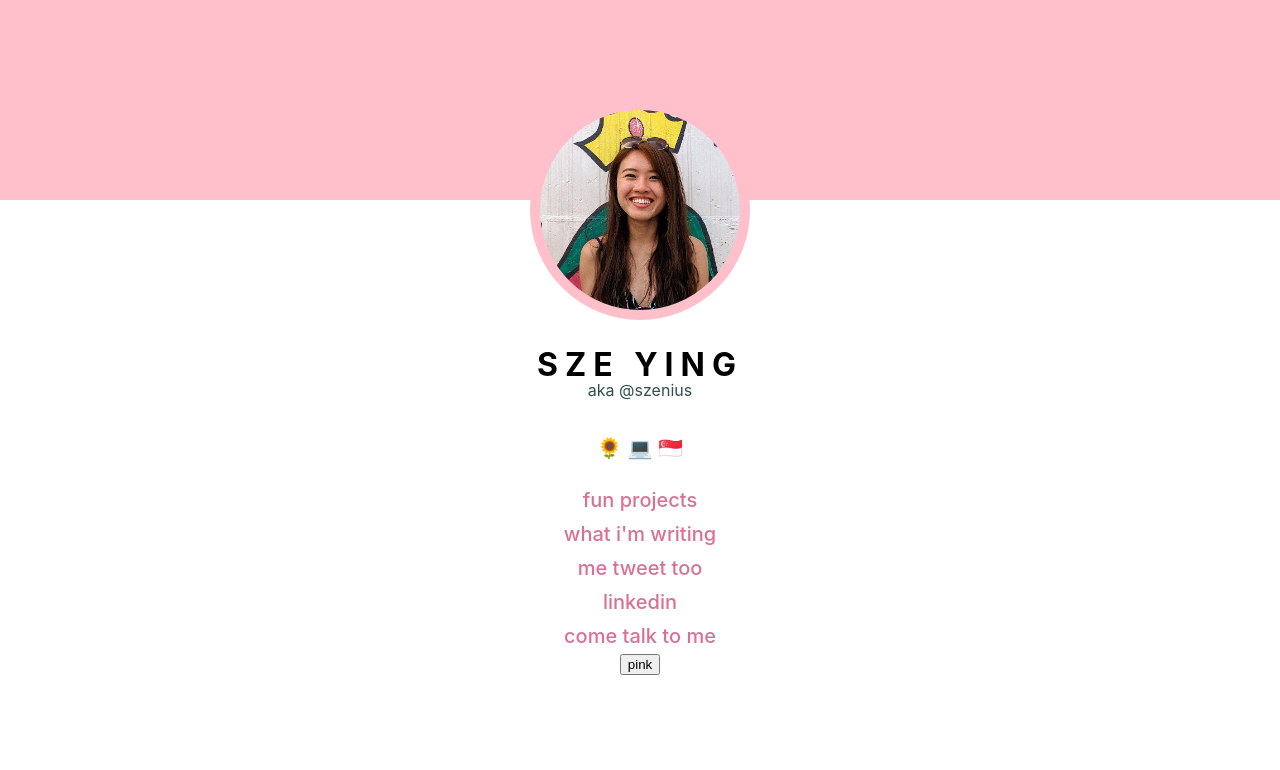
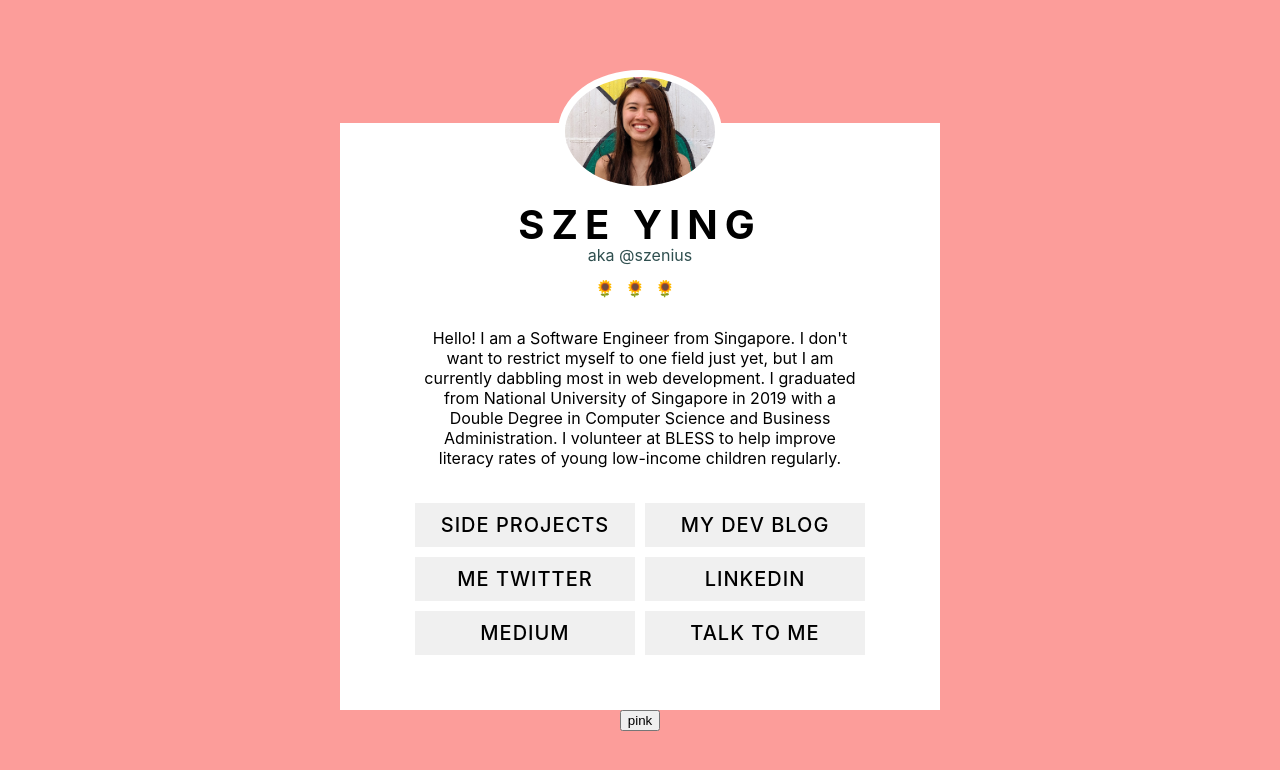
Before and after one commit to szenius/szeying.codes, a React (Create React App) app: page / in a window 1280 px wide. Shown: the top 770 px of the page. Built offline with nearby package versions, Linux system fonts and the light colour scheme.

Commit message:
feat: new layout

```diff
--- a/src/App.jsx
+++ b/src/App.jsx
@@ -1,11 +1,13 @@
-import React from 'react';
+import React, {useContext} from 'react';
 import './global.css';
 import {Profile} from './components/profile/Profile';
 import {ColorThemeToggle} from './components/theme/ColorThemeToggle';
+import {Context} from './context/ContextProvider';
 
 function App() {
+  const {state} = useContext(Context);
   return (
-    <div className="App">
+    <div className={`App ${state.colorTheme}-bg`}>
       <Profile />
       <ColorThemeToggle />
     </div>
--- a/src/components/profile/Profile.jsx
+++ b/src/components/profile/Profile.jsx
@@ -1,22 +1,38 @@
-import React from 'react';
+import React, {useContext} from 'react';
 import {ProfileLink} from './ProfileLink';
 import './profile.css';
+import {Context} from '../../context/ContextProvider';
 
-export const Profile = () => (
-  <>
-    <div class="profile-header" />
-    <div class="profile-icon" />
-    <h1 class="profile-name">SZE YING</h1>
-    <p class="profile-nickname">aka @szenius</p>
-    <span class="profile-emoji" role="img" aria-label="SG">
-      🌻 💻 🇸🇬
-    </span>
-    <div>
-      <ProfileLink url="https://github.com/szenius" text="fun projects" />
-      <ProfileLink url="https://dev.to/szenius" text="what i'm writing" />
-      <ProfileLink url="https://twitter.com/szenius" text="me tweet too" />
-      <ProfileLink url="https://linkedin.com/in/sze-ying-ting" text="linkedin" />
-      <ProfileLink url="mailto:ting.szeying@gmail.com" text="come talk to me" />
+export const Profile = () => {
+  const {state} = useContext(Context);
+  const colorTheme = state.colorTheme;
+
+  return (
+    <div class="profile">
+      <div class={`icon`} />
+      <div class="body">
+        <div class="mt10">
+          <h1 class="header">SZE YING</h1>
+          <p class="subheader">aka @szenius</p>
+          <span class="divider" role="img" aria-label="SG">
+            🌻🌻🌻
+          </span>
+          <p class="block">
+            Hello! I am a Software Engineer from Singapore. I don't want to restrict myself to one field just
+            yet, but I am currently dabbling most in web development. I graduated from National University of
+            Singapore in 2019 with a Double Degree in Computer Science and Business Administration. I
+            volunteer at BLESS to help improve literacy rates of young low-income children regularly.
+          </p>
+          <div className="flex-wrap">
+            <ProfileLink url="https://github.com/szenius" text="side projects" />
+            <ProfileLink url="https://dev.to/szenius" text="my dev blog" />
+            <ProfileLink url="https://twitter.com/szenius" text="me twitter" />
+            <ProfileLink url="https://linkedin.com/in/sze-ying-ting" text="linkedin" />
+            <ProfileLink url="https://medium/@szenius" text="medium" />
+            <ProfileLink url="mailto:ting.szeying@gmail.com" text="talk to me" />
+          </div>
+        </div>
+      </div>
     </div>
-  </>
-);
+  );
+};
--- a/src/components/profile/ProfileLink.jsx
+++ b/src/components/profile/ProfileLink.jsx
@@ -1,12 +1,13 @@
-import React from 'react';
+import React, {useContext} from 'react';
+import {Context} from '../../context/ContextProvider';
 
-export const ProfileLink = ({url, text}) => (
-  <a
-    href={url}
-    class="profile-link"
-    rel="noopener noreferrer"
-    target="_blank"
-  >
-    {text}
-  </a>
-);
+export const ProfileLink = ({url, text}) => {
+  const {state} = useContext(Context);
+  const colorTheme = state.colorTheme;
+
+  return (
+    <a href={url} class={`link ${colorTheme}-link`} rel="noopener noreferrer" target="_blank">
+      {text}
+    </a>
+  );
+};
--- a/src/components/profile/profile.css
+++ b/src/components/profile/profile.css
@@ -1,57 +1,104 @@
-.profile-header {
-  width: 100%;
-  background-color: pink;
-  height: 25vh;
+.profile {
+  width: 500px;
+  height: 80%;
+  display: flex;
+  flex-direction: column;
+  align-items: center;
+  text-align: center;
 }
 
-.profile-icon {
-  margin-top: -100px;
-  width: 200px;
-  height: 200px;
+.profile .body {
+  margin-top: -70px;
+  background: white;
+  width: 100%;
+  padding: 50px;
+}
+
+.profile .mt10 {
+  margin-top: 10px;
+}
+
+.profile .icon {
+  width: 150px;
+  height: 150px;
   background-image: url('../../images/pp.jpeg');
   background-position: 60% 45%;
   background-size: 160%;
-  display: inline-block;
-  border: 10px solid pink;
+  border: 7px solid rgb(255, 255, 255);
   border-radius: 50%;
-  background-color: pink;
+  background-color: white;
+  z-index: 1;
+  position: relative;
 }
 
-.profile-name {
+.profile .header {
   letter-spacing: 7px;
   padding-bottom: 0;
   margin-bottom: 0;
+  font-size: 40px;
 }
 
-.profile-nickname {
+.profile .subheader {
   margin-top: 0;
   padding-top: 0;
   line-height: 80%;
   color: DarkSlateGray;
 }
 
-.profile-emoji {
-  line-height: 70px;
-  font-size: 20px;
-  margin-top: 0;
-  padding-top: 0;
-  display: block;
+.divider {
+  letter-spacing: 10px;
 }
 
-.profile-link,
-.profile-link:active,
-.profile-link:visited {
-  line-height: 170%;
+.block {
+  margin: 30px;
+}
+
+.flex-wrap {
+  display: flex;
+  justify-content: center;
+  flex-wrap: wrap;
+}
+
+.profile .link,
+.profile .link:active,
+.profile .link:visited {
   font-size: 20px;
-  display: block;
-  color: palevioletred;
   text-decoration: none;
   font-weight: 500;
+  padding: 10px;
+  background-color: #f0f0f0;
+  width: 200px;
+  color: black;
+  text-transform: uppercase;
+  letter-spacing: 1px;
+  margin: 5px;
 }
 
-.profile-link:hover,
-.profile-link:visited:hover {
-  color: gold;
-  font-weight: bolder;
+.profile .link:hover,
+.profile .link:visited:hover {
+  font-weight: 900;
   letter-spacing: 2px;
+  color: #222;
 }
+
+@media screen and (max-width: 768px) {
+  .profile-links { height: auto; }
+}
+
+/* .pink-link,
+.pink-link:active,
+.pink-link:visited {
+  color: #fc9d9a;
+}
+
+.blue-link,
+.blue-link:active,
+.blue-link:visited {
+  color: #ffc857;
+}
+
+.green-link,
+.green-link:active,
+.green-link:visited {
+  color: #83af9b;
+} */
--- a/src/components/theme/themes.js
+++ b/src/components/theme/themes.js
@@ -1,5 +1,5 @@
 export const COLOR_THEMES = {
   PINK: 'pink',
-  BLACK: 'black',
+  GREEN: 'green',
   YELLOW: 'yellow',
 };
--- a/src/global.css
+++ b/src/global.css
@@ -1,3 +1,20 @@
 .App {
   text-align: center;
+  height: 100vh;
+  display: flex;
+  justify-content: center;
+  align-items: center;
+  flex-direction: column;
 }
+
+.pink-bg {
+  background-color: #fc9d9a;
+}
+
+.blue-bg {
+  background-color: #f9cdad;
+}
+
+.green-bg {
+  background-color: #83af9b;
+}
```
